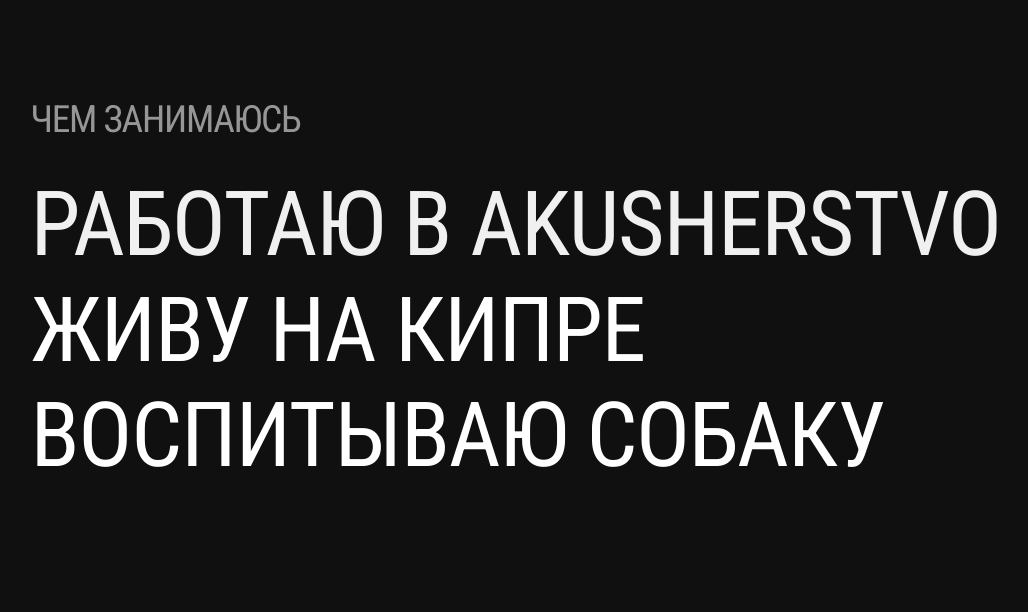
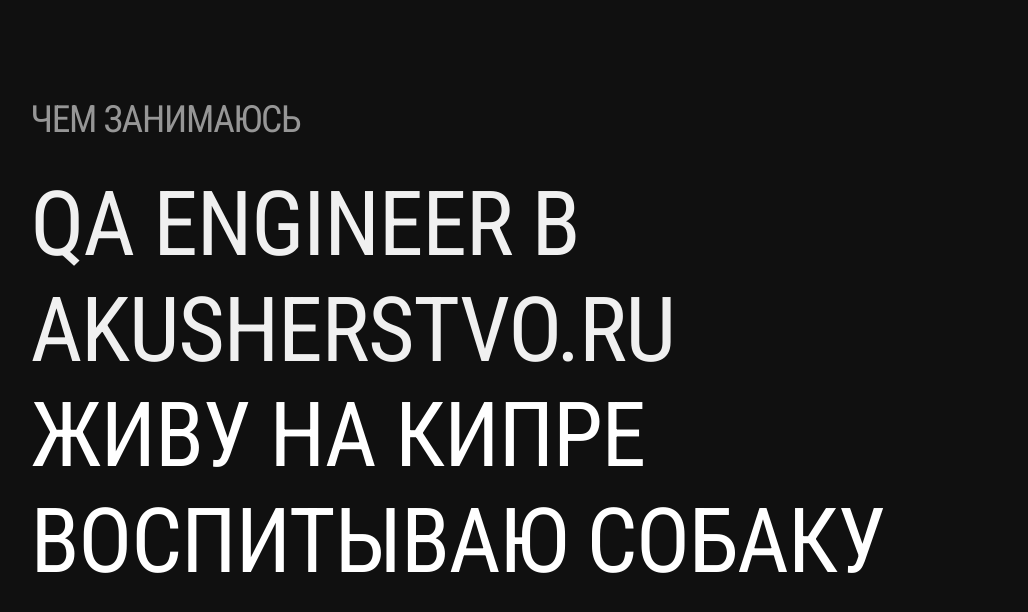
Before and after one commit to AnnaBelkina-qa/CV, a plain HTML site: page index.html in a window 1280 px wide. Shown: the part 820-1432 px from the top of the page, without its empty margins (32-1060 px from the left). Drawn offline with Linux system fonts and the light colour scheme.

Commit message:
change description

```diff
--- a/index.html
+++ b/index.html
@@ -54,7 +54,7 @@
   <div class="block">
     <div class="block-title">чем занимаюсь</div>
     <div class="entry">
-      <a href="https://www.akusherstvo.ru/" target="_blank"> работаю в Akusherstvo </a>
+      <a href="https://www.akusherstvo.ru/" target="_blank"> QA Engineer в Akusherstvo.ru </a>
     </div>
     <div class="entry">
       <p>живу на Кипре</p>
```
